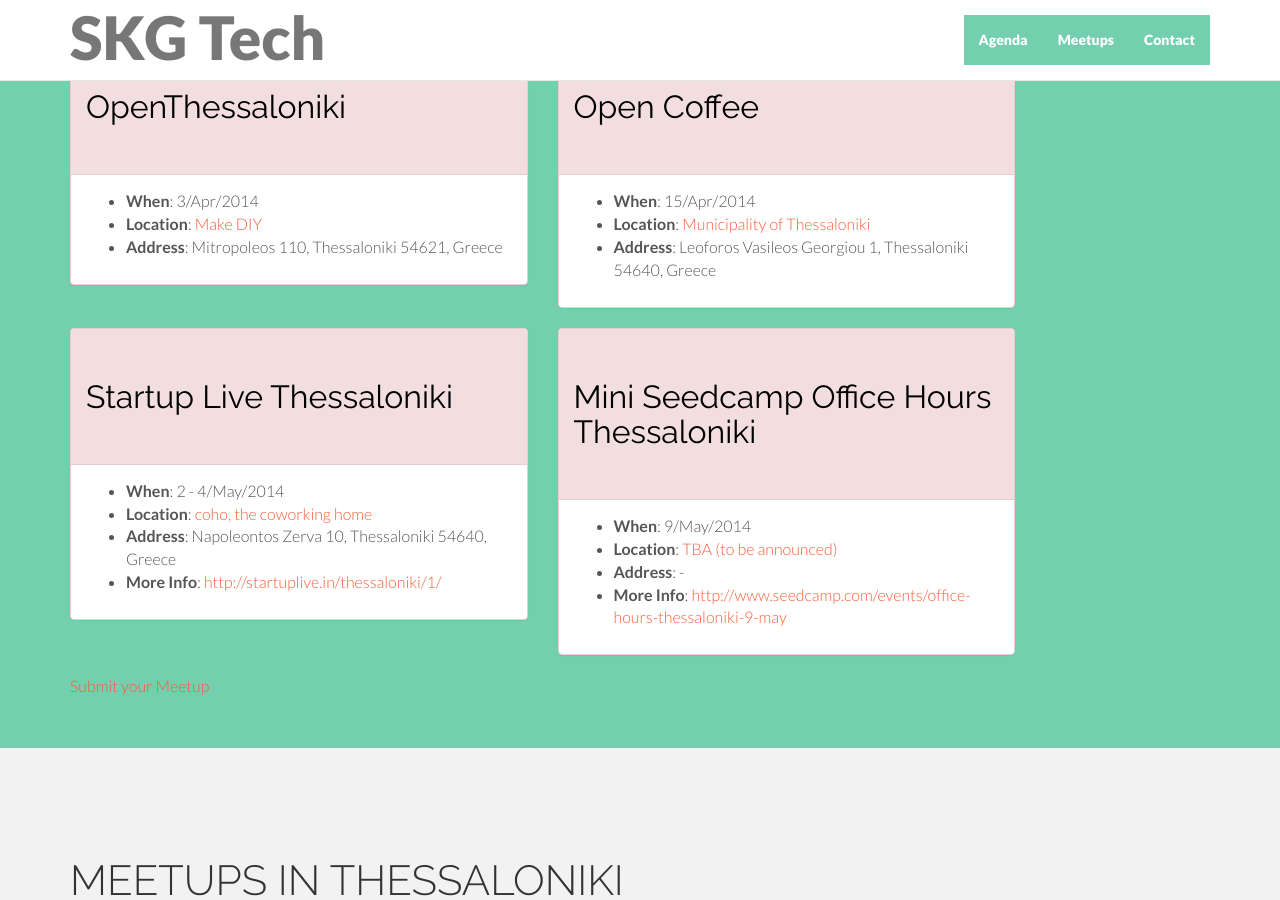
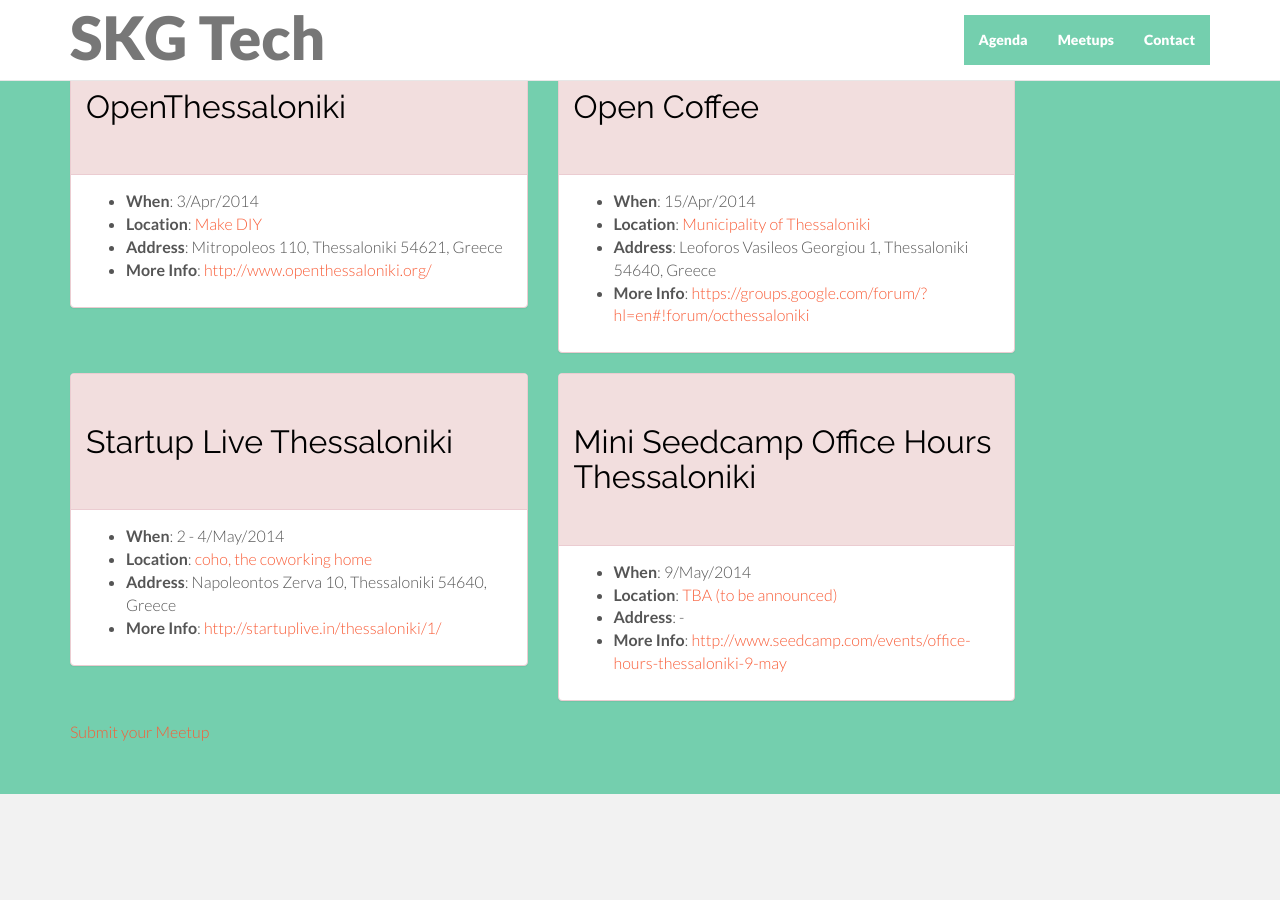
Before and after one commit to skgtech/skgtech.github.io, a Jekyll site: the page built from index.html, in a window 1280 px wide and 900 px high, scrolled down 863 px. Built offline with Jekyll 4.4.1, drawn with Linux system fonts in a browser that asks for light colours; nearby versions of some CDN libraries; comment, search, counter and statistics services are not loaded; part of the change alters nothing that is shown.

Commit message:
fill more info in agenda

```diff
--- a/_data/agenda.yaml
+++ b/_data/agenda.yaml
@@ -3,11 +3,13 @@
   location: "Make DIY"
   address: "Mitropoleos 110, Thessaloniki 54621, Greece"
   locationUrl: "https://maps.google.com/maps?q=Mitropoleos+110,+Thessaloniki,+Greece&hl=en&sll=37.990837,23.738339&sspn=0.179392,0.313454&oq=110+mitropoleos,+thessalo&hnear=Mitropoleos+110,+Thessaloniki,+Greece&t=m&z=16"
+  website: "http://www.openthessaloniki.org/"
 - name: "Open Coffee"
   date: "15/Apr/2014"
   location: "Municipality of Thessaloniki"
   address: "Leoforos Vasileos Georgiou 1, Thessaloniki 54640, Greece"
   locationUrl: "https://maps.google.com/?ll=40.623831,22.955267&spn=0.002699,0.004898&t=m&z=18&iwloc=lyrftr:m,16051082708899861943,40.62346,22.95383"
+  website: "https://groups.google.com/forum/?hl=en#!forum/octhessaloniki"
 - name: "Startup Live Thessaloniki"
   date: "2 - 4/May/2014"
   location: "coho, the coworking home"
```
